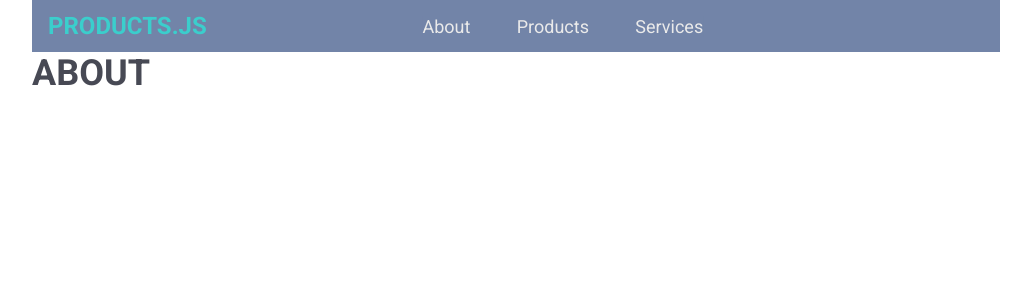
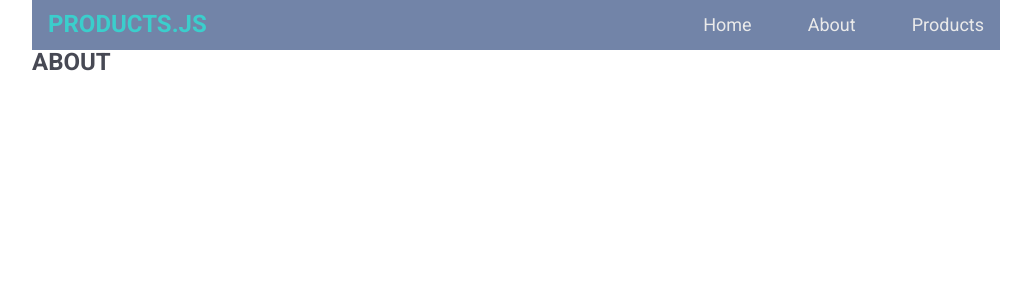
Before and after one commit to BrunoMSPais/products-backend-filtering, a React (Create React App) app in the folder frontend/: page /about in a window 1280 px wide. Shown: the top 300 px of the page, without its empty margins (124-1155 px from the left). Built offline with nearby package versions, Linux system fonts and the light colour scheme.

Commit message:
established connection between back-end and front-end - products page

```diff
--- a/frontend/package.json
+++ b/frontend/package.json
@@ -1,6 +1,7 @@
 {
   "name": "frontend",
   "version": "0.1.0",
+  "proxy": "http://localhost:5000/",
   "private": true,
   "dependencies": {
     "@testing-library/jest-dom": "^5.12.0",
--- a/frontend/src/App.js
+++ b/frontend/src/App.js
@@ -1,10 +1,9 @@
 import React from 'react';
 import { BrowserRouter as Router, Switch, Route } from 'react-router-dom';
+import ProductsPage from './components/pages/ProductsPage';
+import GlobalStyle from './components/styles/GlobalStyle';
 import AboutPage from './components/pages/AboutPage';
 import HomePage from './components/pages/HomePage';
-import ProductsPage from './components/pages/ProductsPage';
-import ServicesPage from './components/pages/ServicesPage';
-import GlobalStyle from './components/styles/GlobalStyle';
 
 const App = () => {
   return (
@@ -15,7 +14,6 @@ const App = () => {
           <Route exact path="/" component={HomePage} />
           <Route path="/about" component={AboutPage} />
           <Route path="/products" component={ProductsPage} />
-          <Route path="/services" component={ServicesPage} />
         </Switch>
       </Router>
       <GlobalStyle />
--- a/frontend/src/components/layout/navbar/Hamburger.js
+++ b/frontend/src/components/layout/navbar/Hamburger.js
@@ -19,7 +19,7 @@ const StyledHamburger = styled.div`
     height: 0.25rem;
     background-color: var(--textClr);
     border-radius: 1000px;
-    transform-origin: 4px;
+    transform-origin: 1px;
     transition: all 0.3s ease;
   }
 
@@ -28,7 +28,8 @@ const StyledHamburger = styled.div`
   }
 
   .middleLine {
-    display: ${({ open }) => (open ? 'none' : 'block')};
+    transform: ${({ open }) => (open ? 'translateX(1em)' : 'translateX(0)')};
+    opacity: ${({ open }) => (open ? '0' : '1')};
   }
 
   .bottomLine {
@@ -42,6 +43,7 @@ const StyledHamburger = styled.div`
 
 function Hamburger() {
   const [open, setOpen] = useState(false);
+  const [active, setActive] = useState('active');
 
   return (
     <>
@@ -51,9 +53,13 @@ function Hamburger() {
         <div className="line bottomLine" />
       </StyledHamburger>
       <NavItems
-        links={['About', 'Products', 'Services']}
+        links={['Home', 'About', 'Products']}
         open={open}
-        onClick={() => setOpen(!open)}
+        active={active}
+        onClick={() => {
+          setOpen(!open);
+          setActive(active === '' ? 'active' : '');
+        }}
       />
     </>
   );
--- a/frontend/src/components/layout/navbar/NavItems.js
+++ b/frontend/src/components/layout/navbar/NavItems.js
@@ -8,17 +8,22 @@ import { Link } from 'react-router-dom';
 const StyledNavigation = styled.ul`
   overflow: none;
   position: fixed;
-  transform: ${({ open }) => (open ? 'translateX(0)' : 'translateX(-100%)')};
   top: 0;
   left: 0;
   height: 100vh;
-  width: 100vw;
+  width: 100%;
+  transform: ${({ open }) =>
+    open ? 'translate(0, 0)' : 'translate(-100%, -100%)'};
   background-color: var(--secondaryClr);
   display: ${({ open }) => (open ? 'flex' : 'none')};
   flex-direction: column;
   justify-content: center;
   align-items: center;
-  transition: transform 5s ease-in-out;
+  transition: translate 0.3s ease-in-out;
+
+  .active {
+    color: var(--secondaryClr);
+  }
 
   li {
     color: var(--textAltClr);
@@ -42,6 +47,7 @@ const StyledNavigation = styled.ul`
     flex-direction: row;
     justify-content: space-between;
     align-items: center;
+    transform: none;
 
     li {
       padding: 0;
@@ -49,14 +55,14 @@ const StyledNavigation = styled.ul`
   }
 `;
 
-const NavItems = ({ links, open }) => {
+const NavItems = ({ links, open, active }) => {
   return (
-    <StyledNavigation open={open}>
+    <StyledNavigation className={active} open={open}>
       {links &&
         links.map((link) => {
           return (
             <li key={link}>
-              <Link to={`/${link}`}>{link}</Link>
+              <Link to={link === 'Home' ? '/' : `/${link}`}>{link}</Link>
             </li>
           );
         })}
--- a/frontend/src/components/pages/ProductsPage.js
+++ b/frontend/src/components/pages/ProductsPage.js
@@ -1,11 +1,66 @@
-import React from 'react';
+/* eslint-disable no-unused-vars */
+import React, { useEffect, useState } from 'react';
+import axios from 'axios';
+// importing components
 import Navbar from '../layout/navbar/Navbar';
 
 const ProductsPage = () => {
+  // Component State
+  const [products, setProducts] = useState([]);
+  const [loading, setLoading] = useState(false);
+
+  // Side effects
+  useEffect(() => {
+    let cancel;
+
+    const fetchData = async () => {
+      setLoading(true);
+
+      try {
+        const { data } = await axios({
+          method: 'GET',
+          url: `api/v1/products`,
+          cancelToken: new axios.CancelToken((c) => {
+            cancel = c;
+          }),
+        });
+
+        setProducts(data.data);
+        setLoading(false);
+        console.log(products);
+      } catch (error) {
+        console.log(error);
+      }
+    };
+
+    fetchData();
+  }, []);
+
   return (
     <div>
       <Navbar />
-      <h1>PRODUCTS</h1>
+      <main>
+        <h1>PRODUCTS</h1>
+        {/* Filtering and Sorting Section */}
+
+        {/* Products Listing */}
+        <div className="grid">
+          {loading ? (
+            <div className="loader" />
+          ) : (
+            products.map((product) => (
+              <div className="card" key={product._id}>
+                <h1>{product.name}</h1>
+                <p>{product.description}</p>
+                <div className="flex">
+                  <span>{product.rating}</span>
+                  <span>{product.price}€</span>
+                </div>
+              </div>
+            ))
+          )}
+        </div>
+      </main>
     </div>
   );
 };
--- a/frontend/src/components/pages/ServicesPage.js
+++ /dev/null
@@ -1,13 +0,0 @@
-import React from 'react';
-import Navbar from '../layout/navbar/Navbar';
-
-const ServicesPage = () => {
-  return (
-    <div>
-      <Navbar />
-      <h1>SERVICES</h1>
-    </div>
-  );
-};
-
-export default ServicesPage;
--- a/frontend/src/components/styles/GlobalStyle.js
+++ b/frontend/src/components/styles/GlobalStyle.js
@@ -28,6 +28,25 @@ const GlobalStyle = createGlobalStyle`
     padding: 0 1rem;
   }
 
+  .flex {
+    display: flex;
+    justify-content: space-between;
+    align-items: center;
+  }
+
+  .grid {
+    @media (min-width: 780px) {
+    display: grid;
+    grid-template-columns: repeat(3 1fr);
+    gap: 8px;
+    }
+  }
+
+  h1, h2, h3, h4, h5, h6 {
+    font-size: 1.5rem;
+    line-height: 1.6rem;
+  }
+
   ul,
   ol {
     list-style: none;
```
Also changed, not shown: frontend/.eslintrc.json, 1 other file (tests, documents, lock files or other folders).
